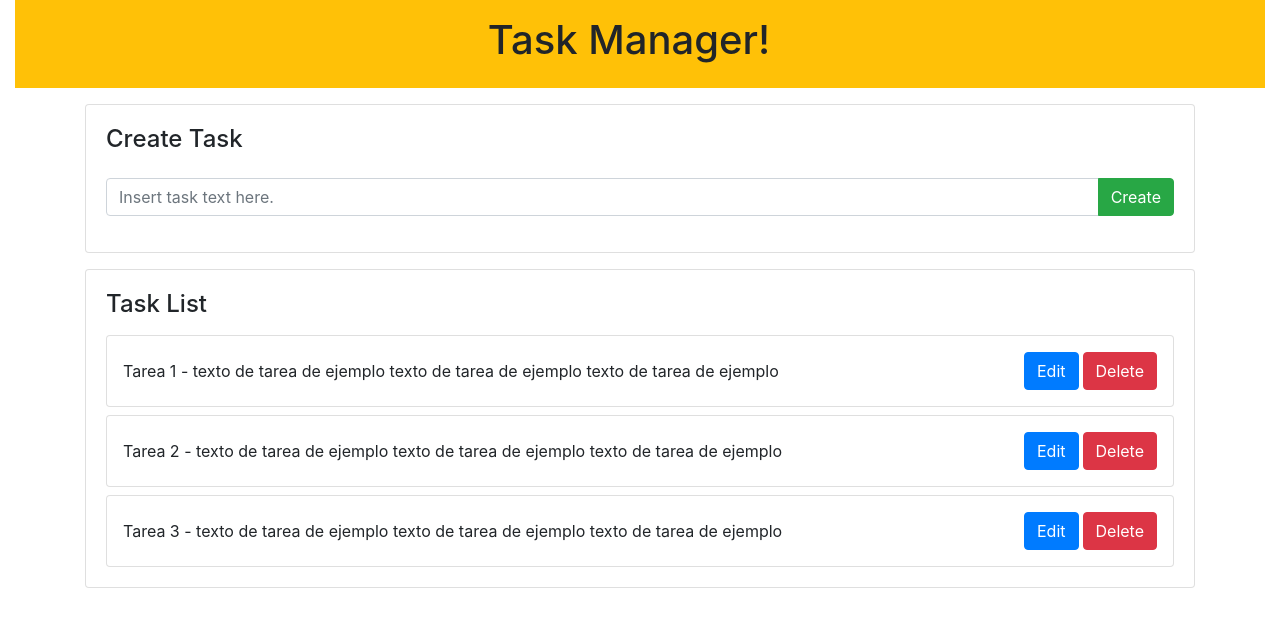
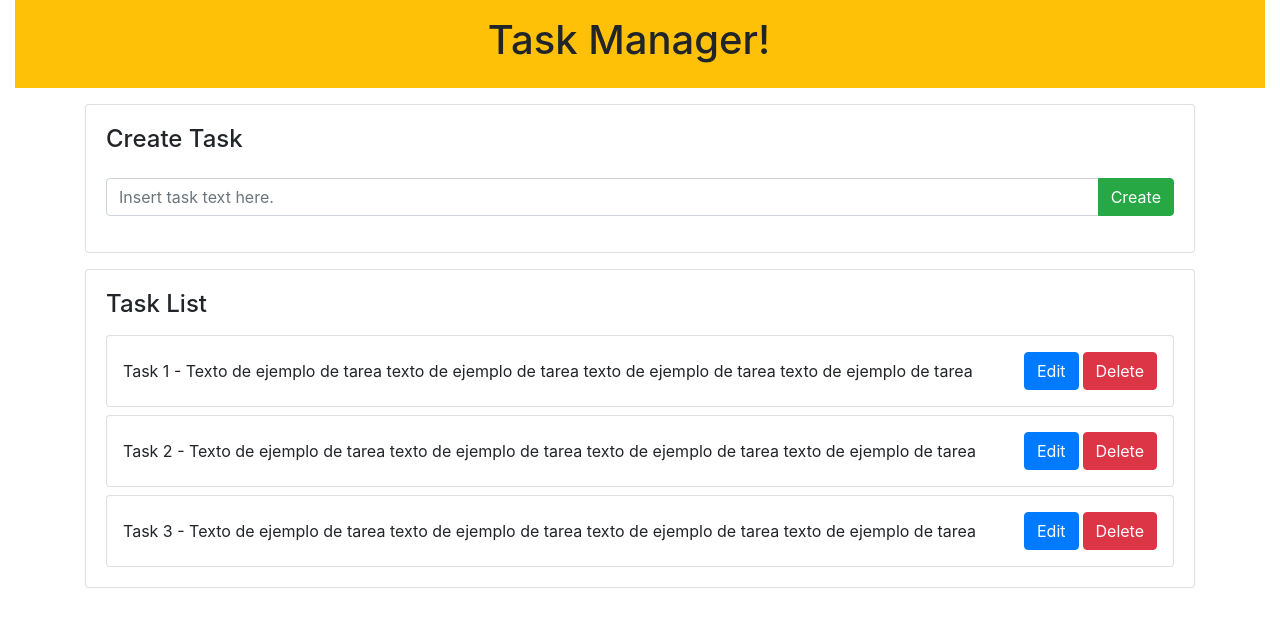
Before and after one commit to geryoc/taskmanager-reactdemo, a React (Create React App) app: page / in a window 1280 px wide. Shown: the top 624 px of the page. Built offline with nearby package versions, Linux system fonts and the light colour scheme.

Commit message:
App is divided in components

```diff
--- a/src/App.js
+++ b/src/App.js
@@ -1,98 +1,7 @@
+import Layout from "./components/Layout";
+
 function App() {
-  return (
-    <div className="container-fluid">
-      {/* Header */}
-      <div className="bg-warning p-3">
-        <h1 className="mx-auto w-25"> Task Manager! </h1>
-      </div>
-
-      {/* Content */}
-      <div className="container">
-        {/* Task Form */}
-        <div class="card mt-3">
-          <div class="card-body">
-            <h4> Create Task </h4>
-            <form className="mt-4">
-              <div className="form-group">
-                <div class="input-group">
-                  <input
-                    className="form-control"
-                    type="text"
-                    placeholder="Insert task text here."
-                  />
-                  <div class="input-group-append">
-                    <button className="btn btn-success"> Create </button>
-                  </div>
-                </div>
-              </div>
-            </form>
-          </div>
-        </div>
-
-        {/* Task List */}
-        <div class="card mt-3">
-          <div class="card-body">
-            <h4> Task List </h4>
-            <div className="list mt-3">
-              {/* Tarea 1 */}
-              <div className="card mt-2">
-                <div className="card-body p-3">
-                  <div className="d-flex justify-content-between align-items-center">
-                    <div className="">
-                      <p className="d-inline">
-                        Tarea 1 - texto de tarea de ejemplo texto de tarea de
-                        ejemplo texto de tarea de ejemplo
-                      </p>
-                    </div>
-                    <div>
-                      <button className="btn btn-primary"> Edit </button>
-                      <button className="btn btn-danger ml-1"> Delete </button>
-                    </div>
-                  </div>
-                </div>
-              </div>
-
-              {/* Tarea 2 */}
-              <div className="card mt-2">
-                <div className="card-body p-3">
-                  <div className="d-flex justify-content-between align-items-center">
-                    <div className="">
-                      <p className="d-inline">
-                        Tarea 2 - texto de tarea de ejemplo texto de tarea de
-                        ejemplo texto de tarea de ejemplo
-                      </p>
-                    </div>
-                    <div>
-                      <button className="btn btn-primary"> Edit </button>
-                      <button className="btn btn-danger ml-1"> Delete </button>
-                    </div>
-                  </div>
-                </div>
-              </div>
-
-              {/* Tarea 3 */}
-              <div className="card mt-2">
-                <div className="card-body p-3">
-                  <div className="d-flex justify-content-between align-items-center">
-                    <div className="">
-                      <p className="d-inline">
-                        Tarea 3 - texto de tarea de ejemplo texto de tarea de
-                        ejemplo texto de tarea de ejemplo
-                      </p>
-                    </div>
-                    <div>
-                      <button className="btn btn-primary"> Edit </button>
-                      <button className="btn btn-danger ml-1"> Delete </button>
-                    </div>
-                  </div>
-                </div>
-              </div>
-            </div>
-          </div>
-        </div>
-      </div>
-    </div>
-  );
+  return <Layout />;
 }
 
 export default App;
--- /dev/null
+++ b/src/components/Header.js
@@ -0,0 +1,9 @@
+function Header() {
+  return (
+    <div className="bg-warning p-3">
+      <h1 className="mx-auto w-25"> Task Manager! </h1>
+    </div>
+  );
+}
+
+export default Header;
--- /dev/null
+++ b/src/components/Layout.js
@@ -0,0 +1,17 @@
+import Header from "./Header";
+import TaskForm from "./TaskForm";
+import TaskList from "./TaskList";
+
+function Layout() {
+  return (
+    <div className="container-fluid">
+      <Header />
+      <div className="container">
+        <TaskForm />
+        <TaskList />
+      </div>
+    </div>
+  );
+}
+
+export default Layout;
--- /dev/null
+++ b/src/components/TaskForm.js
@@ -0,0 +1,25 @@
+function TaskForm() {
+  return (
+    <div className="card mt-3">
+      <div className="card-body">
+        <h4> Create Task </h4>
+        <form className="mt-4">
+          <div className="form-group">
+            <div className="input-group">
+              <input
+                className="form-control"
+                type="text"
+                placeholder="Insert task text here."
+              />
+              <div className="input-group-append">
+                <button className="btn btn-success"> Create </button>
+              </div>
+            </div>
+          </div>
+        </form>
+      </div>
+    </div>
+  );
+}
+
+export default TaskForm;
--- /dev/null
+++ b/src/components/TaskList.js
@@ -0,0 +1,33 @@
+import TaskListItem from "./TaskListItem";
+
+function TaskList() {
+  return (
+    <div className="card mt-3">
+      <div className="card-body">
+        <h4> Task List </h4>
+        <div className="list mt-3">
+          <TaskListItem
+            Task={{
+              Description:
+                "Task 1 - Texto de ejemplo de tarea texto de ejemplo de tarea texto de ejemplo de tarea texto de ejemplo de tarea",
+            }}
+          />
+          <TaskListItem
+            Task={{
+              Description:
+                "Task 2 - Texto de ejemplo de tarea texto de ejemplo de tarea texto de ejemplo de tarea texto de ejemplo de tarea",
+            }}
+          />
+          <TaskListItem
+            Task={{
+              Description:
+                "Task 3 - Texto de ejemplo de tarea texto de ejemplo de tarea texto de ejemplo de tarea texto de ejemplo de tarea",
+            }}
+          />
+        </div>
+      </div>
+    </div>
+  );
+}
+
+export default TaskList;
--- /dev/null
+++ b/src/components/TaskListItem.js
@@ -0,0 +1,20 @@
+function TaskListItem(params) {
+  console.log(params);
+  return (
+    <div className="card mt-2">
+      <div className="card-body p-3">
+        <div className="d-flex justify-content-between align-items-center">
+          <div className="">
+            <p className="d-inline"> {params.Task.Description} </p>
+          </div>
+          <div>
+            <button className="btn btn-primary"> Edit </button>
+            <button className="btn btn-danger ml-1"> Delete </button>
+          </div>
+        </div>
+      </div>
+    </div>
+  );
+}
+
+export default TaskListItem;
```
